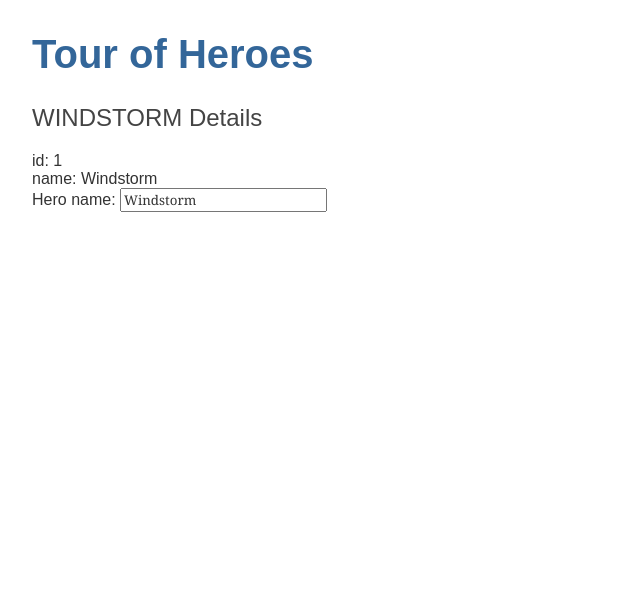
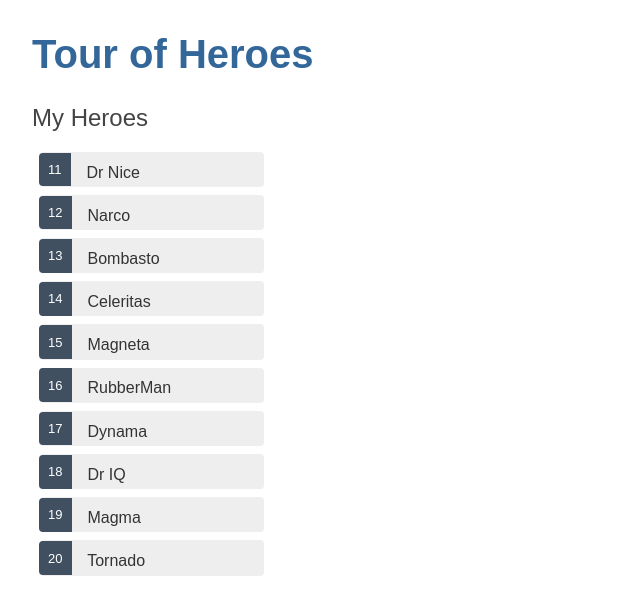
Before and after one commit to ClaytonDewey/angular-tour-of-heroes, an Angular app: page / in a window 1280 px wide. Shown: the top 614 px of the page, without its empty margins (0-640 px from the left). Built offline with nearby package versions, Linux system fonts and the light colour scheme.

Commit message:
Set up list display of heroes

```diff
--- a/src/app/heroes/heroes.component.css
+++ b/src/app/heroes/heroes.component.css
@@ -0,0 +1,52 @@
+/* HeroesComponent's private CSS styles */
+.heroes {
+    margin: 0 0 2em 0;
+    list-style-type: none;
+    padding: 0;
+    width: 15em;
+  }
+  .heroes li {
+    cursor: pointer;
+    position: relative;
+    left: 0;
+    background-color: #EEE;
+    margin: .5em;
+    padding: .3em 0;
+    height: 1.6em;
+    border-radius: 4px;
+  }
+  .heroes li:hover {
+    color: #2c3a41;
+    background-color: #e6e6e6;
+    left: .1em;
+  }
+  .heroes li.selected {
+    background-color: black;
+    color: white;
+  }
+  .heroes li.selected:hover {
+    background-color: #505050;
+    color: white;
+  }
+  .heroes li.selected:active {
+    background-color: black;
+    color: white;
+  }
+  .heroes .badge {
+    display: inline-block;
+    font-size: small;
+    color: white;
+    padding: 0.8em 0.7em 0 0.7em;
+    background-color:#405061;
+    line-height: 1em;
+    position: relative;
+    left: -1px;
+    top: -4px;
+    height: 1.8em;
+    margin-right: .8em;
+    border-radius: 4px 0 0 4px;
+  }
+
+  input {
+    padding: .5rem;
+  }
--- a/src/app/heroes/heroes.component.html
+++ b/src/app/heroes/heroes.component.html
@@ -1,8 +1,17 @@
-<h2>{{hero.name | uppercase }} Details</h2>
-<div><span>id: </span>{{hero.id}}</div>
-<div><span>name: </span>{{hero.name}}</div>
+<h2>My Heroes</h2>
+<ul class="heroes">
+    <li *ngFor="let hero of heroes" [class.selected]="hero === selectedHero" (click)="onSelect(hero)">
+        <span class="badge">{{hero.id}}</span> {{hero.name}}
+    </li>
+</ul>
 
-<div>
-    <label for="name">Hero name: </label>
-    <input type="text" id="name" [(ngModel)]="hero.name" placeholder="name">
+<div *ngIf="selectedHero">
+
+    <h2>{{selectedHero.name | uppercase}} Details</h2>
+    <div><span>id: </span>{{selectedHero.id}}</div>
+    <div>
+        <label for="hero-name">Hero name: </label>
+        <input id="hero-name" [(ngModel)]="selectedHero.name" placeholder="name">
+    </div>
+
 </div>
--- a/src/app/heroes/heroes.component.ts
+++ b/src/app/heroes/heroes.component.ts
@@ -1,5 +1,6 @@
 import { Component, OnInit } from '@angular/core';
 import { Hero } from '../hero';
+import { HEROES } from '../mock-heroes';
 
 @Component({
     selector: 'app-heroes',
@@ -12,6 +13,13 @@ export class HeroesComponent implements OnInit {
         name: 'Windstorm'
     };
 
+    heroes = HEROES;
+
+    selectedHero?: Hero;
+    onSelect(hero: Hero): void {
+        this.selectedHero = hero;
+    }
+
     constructor() { }
 
     ngOnInit() {
--- /dev/null
+++ b/src/app/mock-heroes.ts
@@ -0,0 +1,14 @@
+import { Hero } from './hero';
+
+export const HEROES: Hero[] = [
+    { id: 11, name: 'Dr Nice' },
+    { id: 12, name: 'Narco' },
+    { id: 13, name: 'Bombasto' },
+    { id: 14, name: 'Celeritas' },
+    { id: 15, name: 'Magneta' },
+    { id: 16, name: 'RubberMan' },
+    { id: 17, name: 'Dynama' },
+    { id: 18, name: 'Dr IQ' },
+    { id: 19, name: 'Magma' },
+    { id: 20, name: 'Tornado' }
+];
```
